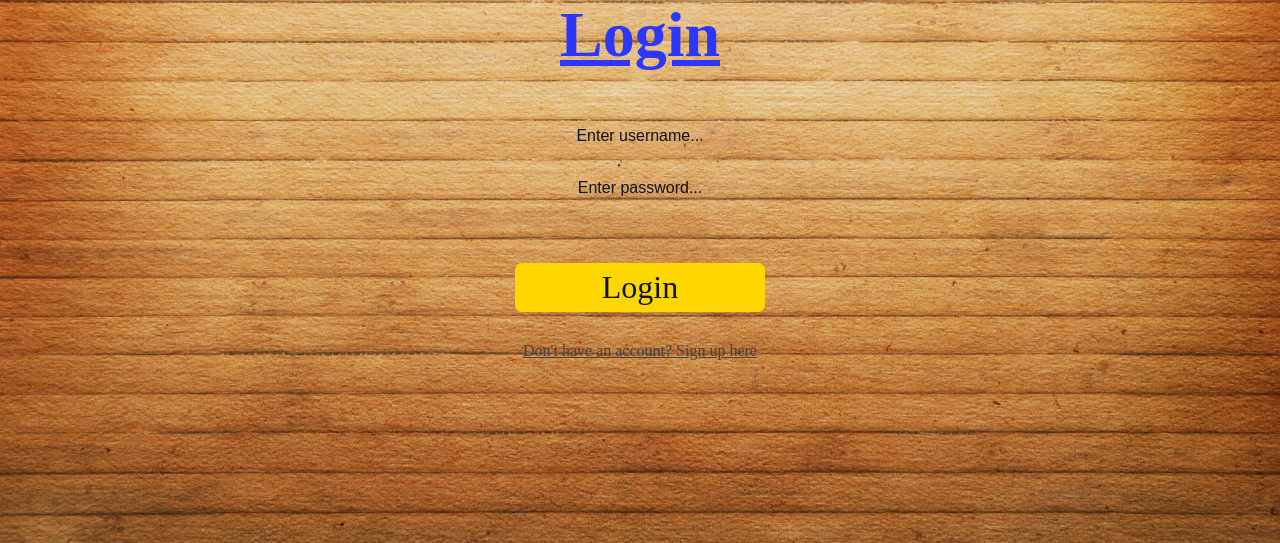
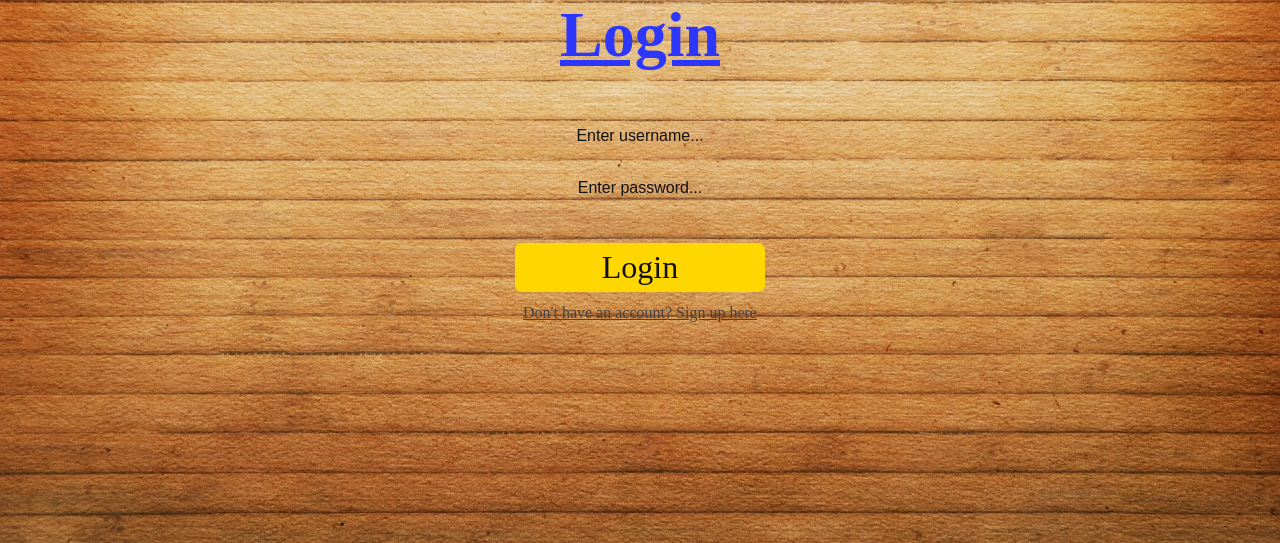
Before and after one commit to Rud156/Memory-Game, a Flask app: page / in a window 1280 px wide. Shown: the part 257-800 px from the top of the page. Run offline with Flask 2, Linux system fonts and the light colour scheme; some libraries are stand-ins or nearby versions.

Commit message:
Add files via upload

```diff
--- a/static/login.css
+++ b/static/login.css
@@ -74,7 +74,7 @@ box-shadow: none;
   transition: 1s;
   display: block;
   width: 250px;
-  margin: 30px auto;
+  margin: 10px auto;
 }
 
 .btn:hover {
```
